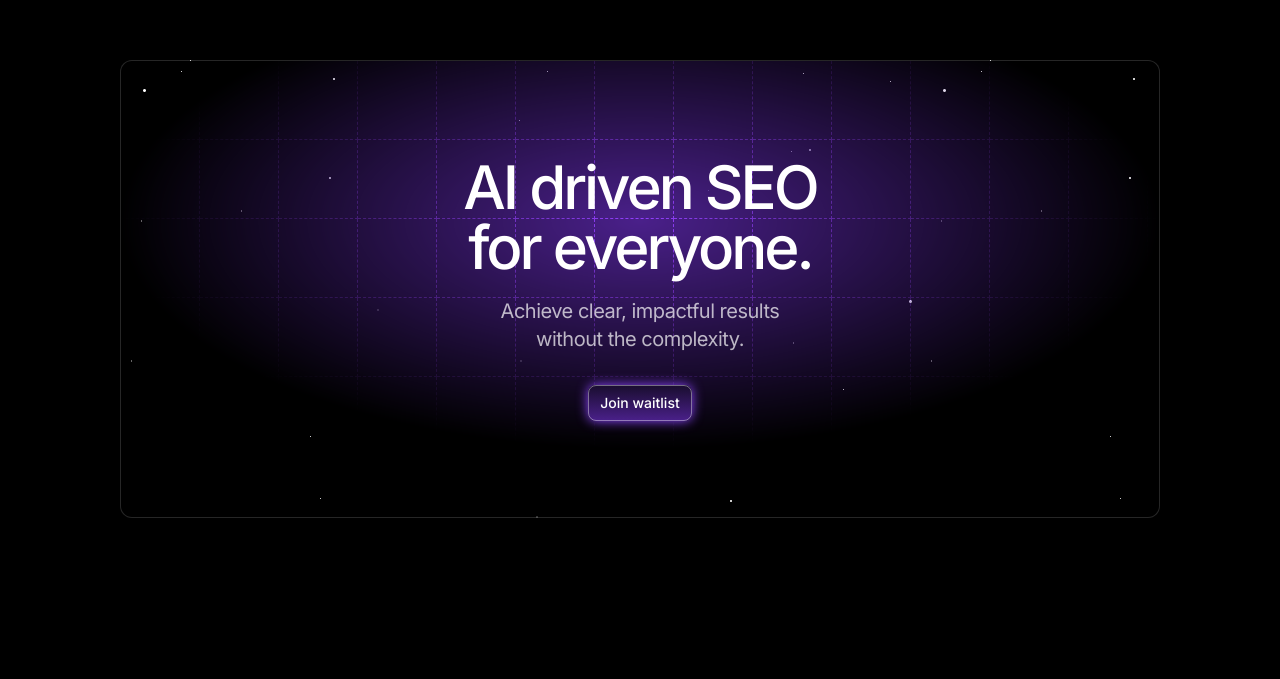
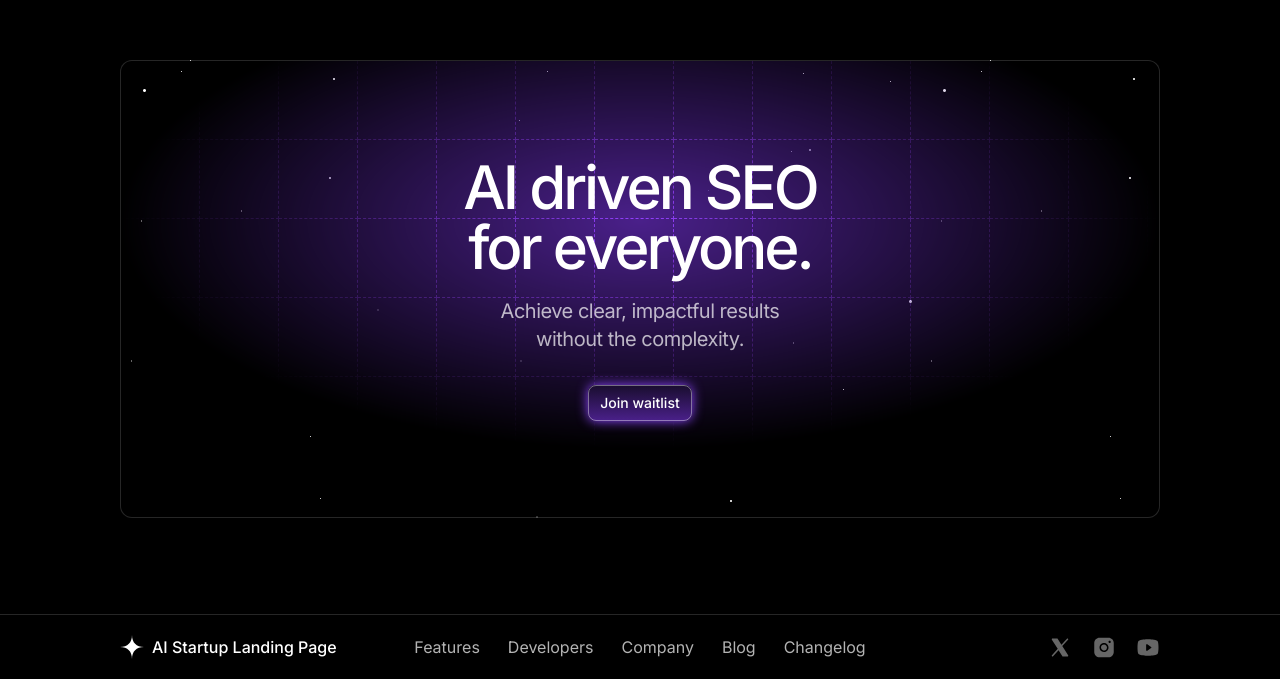
Before and after one commit to amansachann/ai-startup-landing-page, a Next.js app: page / in a window 1280 px wide. Shown: the part 2803-3482 px from the top of the page. Before the commit the page ends 3417 px from the top, so only its background shows below. Built offline with nearby package versions, Linux system fonts and the light colour scheme.

Commit message:
Footer Section -- Done

```diff
--- a/src/app/page.tsx
+++ b/src/app/page.tsx
@@ -1,10 +1,10 @@
 import CallToAction from "@/sections/CallToAction";
 import Features from "@/sections/Features";
+import Footer from "@/sections/Footer";
 import Header from "@/sections/Header";
 import Hero from "@/sections/Hero";
 import LogoTicker from "@/sections/LogoTicker";
 import Testimonials from "@/sections/Testimonials";
-
 
 export default function Home() {
   return (
@@ -14,7 +14,8 @@ export default function Home() {
       <LogoTicker />
       <Features />
       <Testimonials />
-      <CallToAction/>
+      <CallToAction />
+      <Footer/>
     </>
   );
 }
--- a/src/sections/Footer.tsx
+++ b/src/sections/Footer.tsx
@@ -1,9 +1,39 @@
-import React from 'react'
+import React from "react";
+import Logo from "@/assets/logo.svg";
+import XSocial from "@/assets/social-x.svg";
+import InstaSocial from "@/assets/social-instagram.svg";
+import YtSocial from "@/assets/social-youtube.svg";
+import Link from "next/link";
 
 const Footer = () => {
   return (
-    <div>Footer</div>
-  )
-}
+    <>
+      <footer className="py-5 border-t border-white/15">
+        <div className="container">
+          <div className="flex flex-col gap-8 lg:flex-row lg:items-center lg:justify-between">
+            <div className="flex items-center gap-2 lg:flex-1">
+              <Logo className="h-6 w-6"/>
+              <div className="font-medium">AI Startup Landing Page</div>
+            </div>
+            <div className="lg:flex-1">
+              <nav className="flex flex-col gap-5 lg:flex-row lg:gap-7 lg:justify-center">
+                <Link href="#" className="text-white/70 hover:text-white  md:text-md transition">Features</Link>
+                <Link href="#" className="text-white/70 hover:text-white  md:text-md transition">Developers</Link>
+                <Link href="#" className="text-white/70 hover:text-white  md:text-md transition">Company</Link>
+                <Link href="#" className="text-white/70 hover:text-white  md:text-md transition">Blog</Link>
+                <Link href="#" className="text-white/70 hover:text-white  md:text-md transition">Changelog</Link>
+              </nav>
+            </div>
+            <div className="flex gap-5 items-center lg:flex-1 lg:justify-end">
+              <XSocial className="text-white/40 hover:text-white transition"/>
+              <InstaSocial className="text-white/40 hover:text-white transition"/>
+              <YtSocial className="text-white/40 hover:text-white transition"/>
+            </div>
+          </div>
+        </div>
+      </footer>
+    </>
+  );
+};
 
-export default Footer
+export default Footer;
```
